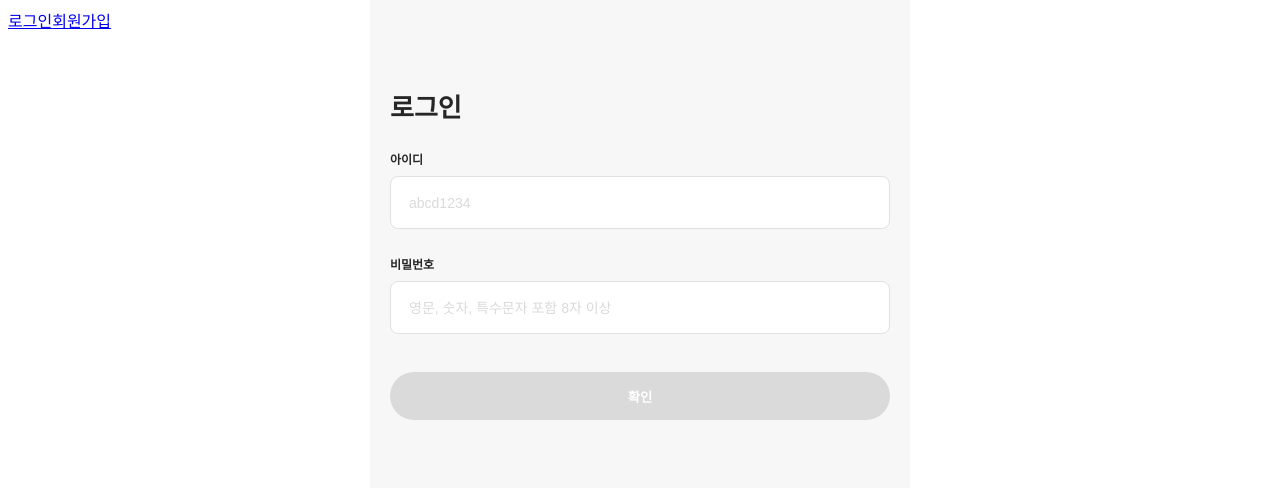
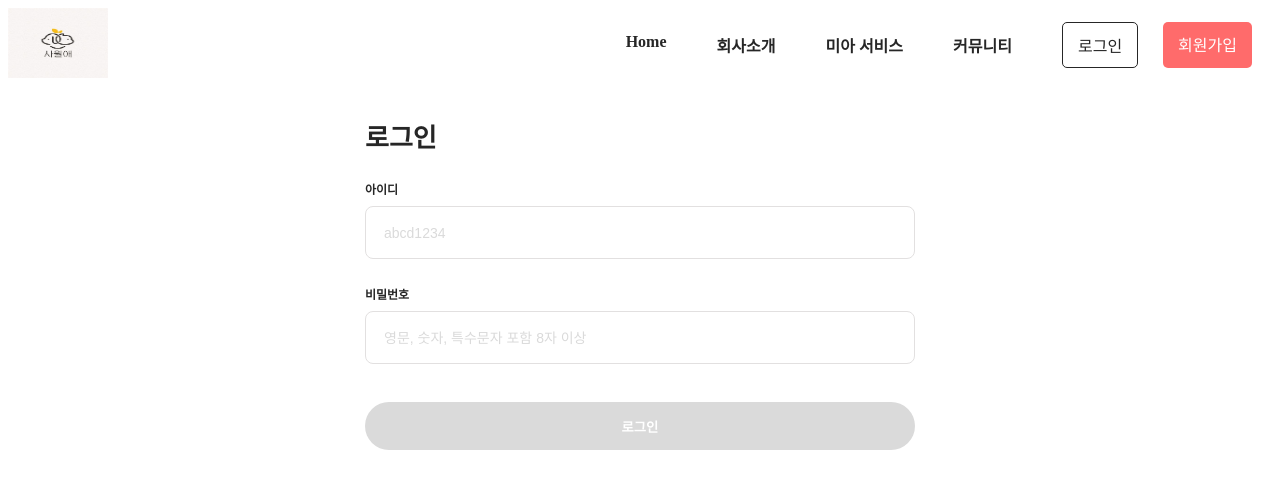
Before and after one commit to Youkwangjin/CozyCords, a React (Create React App) app in the folder frontend/: page /login in a window 1280 px wide. Shown: the top 488 px of the page. Built offline with nearby package versions, Linux system fonts and the light colour scheme.

Commit message:
Feat : Header ccs 추가 작업

```diff
--- /dev/null
+++ b/frontend/src/components/index/Header.css
@@ -0,0 +1,70 @@
+.header {
+    display: flex;
+    justify-content: flex-start;
+    align-items: center;
+    width: 100%;
+
+
+}
+
+.logo img {
+    width: 100px;
+    height: 70px;
+
+}
+
+.navigation {
+    display: flex;
+    justify-content: flex-end;
+    flex: 1;
+    margin-right: 20px;
+}
+
+.navigation a {
+    text-decoration: none;
+    color: #262626;
+    padding: 10px 15px;
+    margin: 0 10px;
+    font-size: 16px;
+    font-weight: 600;
+    transition: color 0.3s ease;
+}
+
+.navigation a:hover {
+    color: #9e30f4;
+}
+
+.header-links {
+    display: flex;
+}
+
+.btn-login,
+.btn-signup {
+    text-decoration: none;
+    padding: 10px 15px;
+    text-align: center;
+    border-radius: 5px;
+    transition: background-color 0.3s ease;
+    margin: 0 20px 0 5px;
+}
+
+.btn-login {
+    background-color: #fff;
+    color: #262626;
+    border: 1px solid #262626;
+}
+
+.btn-login:hover {
+    background-color: #f2f2f2;
+}
+
+.btn-signup {
+    background-color: #ff6b6b;
+    color: #fff;
+    border: none;
+
+}
+
+.btn-signup:hover {
+    background-color: #e65a5a;
+}
--- a/frontend/src/components/index/Header.jsx
+++ b/frontend/src/components/index/Header.jsx
@@ -1,13 +1,25 @@
 import React from 'react';
 import { Link } from 'react-router-dom';
+import './Header.css'; // 스타일 시트를 임포트합니다.
 
 function Header() {
     return (
-        <div>
+        <header className="header">
+            <div className="logo">
+                <img src="/logo.jpg" alt="Logo"/>
+            </div>
+            <nav className="navigation">
+                <Link to="/community">Home</Link>
+                <Link to="/community">회사소개</Link>
+                <Link to="/community">미아 서비스</Link>
+                <Link to="/community">커뮤니티</Link>
 
-            <Link to="/login">로그인</Link>
-            <Link to="/signup">회원가입</Link>
-        </div>
+            </nav>
+            <div className="header-links">
+                <Link to="/login" className="btn-login">로그인</Link>
+                <Link to="/signup" className="btn-signup">회원가입</Link>
+            </div>
+        </header>
     );
 }
 
--- a/frontend/src/components/member/LoginPage.jsx
+++ b/frontend/src/components/member/LoginPage.jsx
@@ -1,5 +1,6 @@
 import React, { useEffect, useState } from "react";
 import './MemberPage.css';
+import axios from 'axios';
 
 export default function LoginPage() {
     const [user_id, setUserId] = useState('');
@@ -38,9 +39,29 @@ export default function LoginPage() {
         setNotAllow(true);
     }, [useridValid, passwordValid]);
 
+    const handleLogin = async (event) => {
+        event.preventDefault();
+        if (!notAllow) {
+            try {
+                const response = await axios.post('http://localhost:8080/api/login', {
+                    userId: user_id,
+                    password: user_pwd,
+                });
+
+                // 로그인 성공, Jwt를 로컬 스토리지에 저장
+                const { token } = response.data;
+                localStorage.setItem('userToken', token);
+                window.location.href = '/';
+            } catch (error) {
+                console.error("로그인 실패", error);
+            }
+        }
+    };
+
 
     return (
         <div className="page">
+            <form onSubmit={handleLogin}>
                 <div className="titleWrap">로그인</div>
 
                 <div className="contentWrap">
@@ -77,9 +98,10 @@ export default function LoginPage() {
                         }
                     </div>
                     <div>
-                    <button disabled={notAllow} className="bottomButton">확인</button>
+                        <button disabled={notAllow} onClick={handleLogin} className="bottomButton">로그인</button>
                     </div>
                 </div>
+            </form>
         </div>
 )
 }
--- a/frontend/src/components/member/MemberPage.css
+++ b/frontend/src/components/member/MemberPage.css
@@ -1,15 +1,14 @@
 .page {
     position: absolute;
-    top: 0;
+    top: 30px;
     bottom: 0;
     width: 100%;
-    max-width: 500px;
+    max-width: 550px;
     padding: 0 20px;
 
     left: 50%;
     transform: translate(-50%, 0);
 
-    background-color: #f7f7f7;
     overflow: hidden;
     display: flex;
     flex-direction: column;
```
Also changed, not shown: frontend/public/logo.jpg (added). Lines whose indentation alone changed are shown as unchanged.
